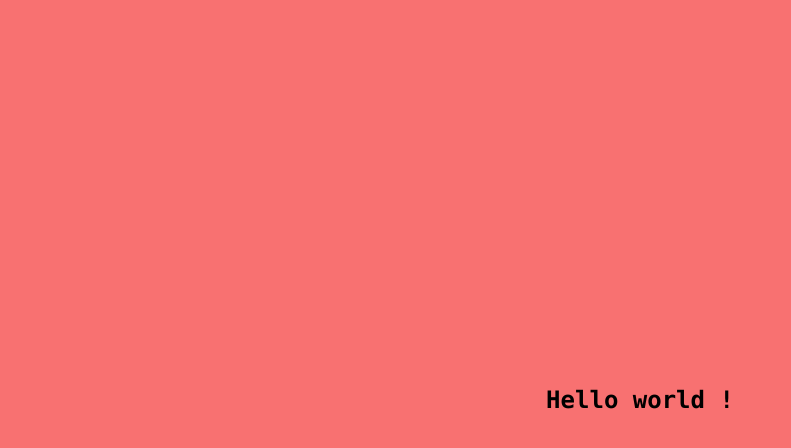
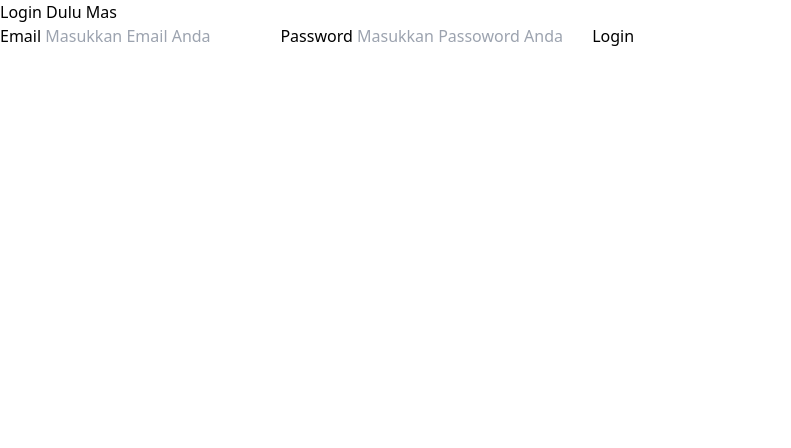
Before and after one commit to DhaniKWP/latihan-tailwindcss, a website: page public/index.html in a window 1280 px wide. Shown: the whole page, without its empty margins (0-791 px from the left). Drawn offline with Linux system fonts and the light colour scheme.

Commit message:
membuat struktur login page

```diff
--- a/public/index.html
+++ b/public/index.html
@@ -3,10 +3,17 @@
 <head>
   <meta charset="UTF-8">
   <meta name="viewport" content="width=device-width, initial-scale=1.0">
-  <title>Landing page Produk</title>
+  <title>Login Page</title>
   <link rel="stylesheet" href="css/style.css">
 </head>
-<body class="bg-red-400">
-  <Hello class="text-2xl font-mono font-bold flex items-center justify-center min-h-screen">Hello world !</h1>
+<body>
+  <h2>Login Dulu Mas</h2>
+  <form>
+    <label for="email">Email</label>
+    <input type="text" id="email" name="email" placeholder="Masukkan Email Anda">
+    <label for="password">Password</label>
+    <input type="password" id="password" name="password" placeholder="Masukkan Passoword Anda">
+    <button type="submit">Login</button>
+  </form>
 </body>
 </html>
```
